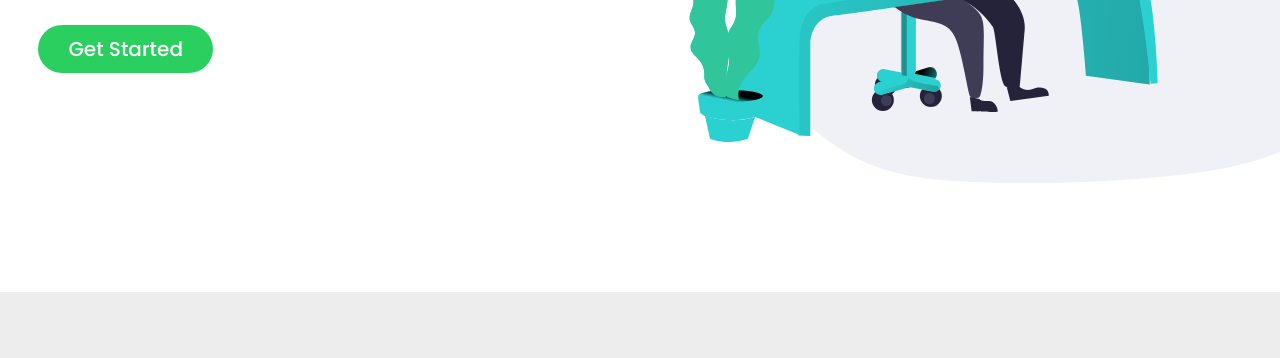
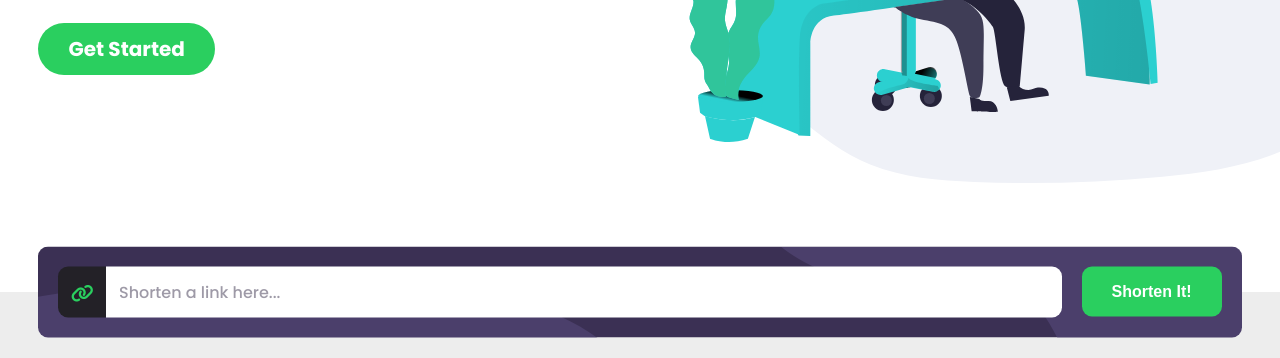
Before and after one commit to itsjatinnagar/url-shortener, a plain HTML site: page index.html in a window 1280 px wide. Shown: the part 508-866 px from the top of the page. Before the commit the page ends 800 px from the top, so only its background shows below. Drawn offline with Linux system fonts and the light colour scheme.

Commit message:
Designed: Shorten Form

```diff
--- a/assets/css/style.css
+++ b/assets/css/style.css
@@ -50,7 +50,7 @@ body {
     background-color: var(--primary);
     border-radius: 3rem;
     cursor: pointer;
-    transition: box-shadow 0.1s ease, opacity 0.1s ease;
+    transition: box-shadow 0.1s ease, background-color 0.1s ease;
 }
 
 .btn:hover {
@@ -59,7 +59,7 @@ body {
 
 .btn:active {
     box-shadow: none;
-    opacity: 0.6;
+    background-color: hsl(139, 66%, 80%);
 }
 
 .error-text {
@@ -71,6 +71,10 @@ body {
 }
 
 /* Elements Styling */
+#hero {
+    position: relative;
+}
+
 #header {
     height: 100vh;
     min-height: 80rem;
@@ -152,6 +156,80 @@ body {
     font-size: 2rem;
 }
 
+/* Shorten Form */
+.main {
+    width: 100%;
+    padding-block: 2rem;
+    position: absolute;
+    transform: translateY(-50%);
+}
+
+.form {
+    padding: 2rem;
+    display: flex;
+    align-items: flex-start;
+    gap: 2rem;
+    background: var(--dark-violet) url('../images/bg-shorten-desktop.svg');
+    background-repeat: no-repeat;
+    background-size: cover;
+}
+
+.field-wrapper,
+.field-group {
+    width: 100%;
+}
+
+.field-group {
+    display: flex;
+}
+
+.field-wrapper.error input {
+    padding: 1.3rem;
+    border: 3px solid var(--theme-error);
+}
+
+.field-wrapper.error input::placeholder {
+    color: var(--theme-error);
+}
+
+.field-wrapper.error .error-text {
+    display: inline-block;
+}
+
+.form-icon {
+    width: 5rem;
+    display: inline-flex;
+    align-items: center;
+    justify-content: center;
+    background-color: var(--darker-violet);
+    border-top-left-radius: 1rem;
+    border-bottom-left-radius: 1rem;
+}
+
+.form-icon i {
+    color: var(--primary);
+}
+
+.form,
+.form .btn {
+    border-radius: 1rem;
+}
+
+.input {
+    width: 100%;
+    font-family: 'Poppins', sans-serif;
+    background-color: var(--theme-background);
+    border-top-right-radius: 1rem;
+    border-bottom-right-radius: 1rem;
+    padding: 1.3rem;
+    transition: border 0.2s ease, padding 0.2s ease;
+}
+
+.btn {
+    font-weight: 700;
+    padding: 1.6rem 3rem;
+}
+
 /* Breakpoints */
 @media screen and (max-width: 1020px) {
     #header {
@@ -186,6 +264,16 @@ body {
     }
 }
 
+@media screen and (max-width: 550px) {
+    .form {
+        flex-direction: column;
+        align-items: unset;
+        background-image: url('../images/bg-shorten-mobile.svg');
+        background-size: contain;
+        background-position: right top;
+    }
+}
+
 @media screen and (max-width: 460px) {
     body {
         font-size: 1.6rem;
--- a/index.html
+++ b/index.html
@@ -9,6 +9,8 @@
     <!-- Favicon -->
     <link rel="shortcut icon" href="./assets/images/favicon.ico" type="image/x-icon">
     <!-- Stylesheets -->
+    <link rel="stylesheet" href="https://cdnjs.cloudflare.com/ajax/libs/font-awesome/6.1.1/css/all.min.css">
+    <!-- My Styles -->
     <link rel="stylesheet" href="./assets/css/reset.css">
     <link rel="stylesheet" href="./assets/css/style.css">
 </head>
@@ -36,6 +38,20 @@
                 </div>
             </section>
         </header>
+
+        <section id="get-started" class="main">
+            <form id="url-form" class="container form url-form" method="post">
+                <div id="field-url" class="field-wrapper">
+                    <div class="field-group">
+                        <label for="url" class="form-icon"><i class="fa-solid fa-link"></i></label>
+                        <input class="input url-input" type="url" name="url" id="url"
+                            placeholder="Shorten a link here..." maxlength="2000" required>
+                    </div>
+                    <span class="error-text"></span>
+                </div>
+                <input class="btn" type="submit" value="Shorten It!">
+            </form>
+        </section>
     </main>
 </body>
 
```
Also changed, not shown: assets/images/bg-shorten-desktop.svg (added), assets/images/bg-shorten-mobile.svg (added).
